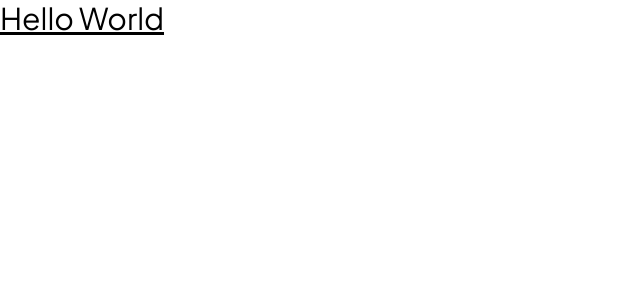
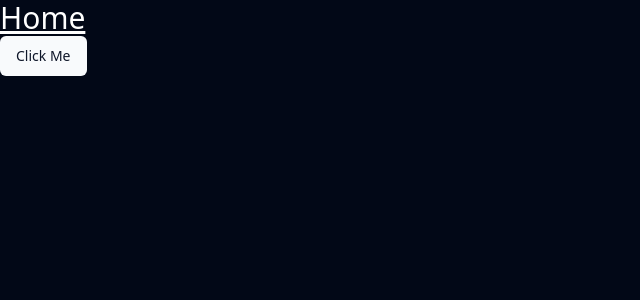
Before and after one commit to Zkyarpan/carepulse, a Next.js app: page / in a window 1280 px wide. Shown: the top 300 px of the page, without its empty margins (0-640 px from the left). Built offline with nearby package versions, Linux system fonts and the light colour scheme.

Commit message:
Add shadcn tailwing config

```diff
--- a/app/globals.css
+++ b/app/globals.css
@@ -1,3 +1,69 @@
 @tailwind base;
 @tailwind components;
 @tailwind utilities;
+
+@layer base {
+  :root {
+    --background: 0 0% 100%;
+    --foreground: 222.2 84% 4.9%;
+    --card: 0 0% 100%;
+    --card-foreground: 222.2 84% 4.9%;
+    --popover: 0 0% 100%;
+    --popover-foreground: 222.2 84% 4.9%;
+    --primary: 222.2 47.4% 11.2%;
+    --primary-foreground: 210 40% 98%;
+    --secondary: 210 40% 96.1%;
+    --secondary-foreground: 222.2 47.4% 11.2%;
+    --muted: 210 40% 96.1%;
+    --muted-foreground: 215.4 16.3% 46.9%;
+    --accent: 210 40% 96.1%;
+    --accent-foreground: 222.2 47.4% 11.2%;
+    --destructive: 0 84.2% 60.2%;
+    --destructive-foreground: 210 40% 98%;
+    --border: 214.3 31.8% 91.4%;
+    --input: 214.3 31.8% 91.4%;
+    --ring: 222.2 84% 4.9%;
+    --radius: 0.5rem;
+    --chart-1: 12 76% 61%;
+    --chart-2: 173 58% 39%;
+    --chart-3: 197 37% 24%;
+    --chart-4: 43 74% 66%;
+    --chart-5: 27 87% 67%;
+  }
+
+  .dark {
+    --background: 222.2 84% 4.9%;
+    --foreground: 210 40% 98%;
+    --card: 222.2 84% 4.9%;
+    --card-foreground: 210 40% 98%;
+    --popover: 222.2 84% 4.9%;
+    --popover-foreground: 210 40% 98%;
+    --primary: 210 40% 98%;
+    --primary-foreground: 222.2 47.4% 11.2%;
+    --secondary: 217.2 32.6% 17.5%;
+    --secondary-foreground: 210 40% 98%;
+    --muted: 217.2 32.6% 17.5%;
+    --muted-foreground: 215 20.2% 65.1%;
+    --accent: 217.2 32.6% 17.5%;
+    --accent-foreground: 210 40% 98%;
+    --destructive: 0 62.8% 30.6%;
+    --destructive-foreground: 210 40% 98%;
+    --border: 217.2 32.6% 17.5%;
+    --input: 217.2 32.6% 17.5%;
+    --ring: 212.7 26.8% 83.9%;
+    --chart-1: 220 70% 50%;
+    --chart-2: 160 60% 45%;
+    --chart-3: 30 80% 55%;
+    --chart-4: 280 65% 60%;
+    --chart-5: 340 75% 55%;
+  }
+}
+
+@layer base {
+  * {
+    @apply border-border;
+  }
+  body {
+    @apply bg-background text-foreground;
+  }
+}
--- a/app/layout.tsx
+++ b/app/layout.tsx
@@ -1,6 +1,9 @@
 import type { Metadata } from "next";
 import { Plus_Jakarta_Sans } from "next/font/google";
 import "./globals.css";
+
+import { cn } from "@/lib/utils";
+import { ThemeProvider } from "@/components/theme-provider";
 
 const fontSans = Plus_Jakarta_Sans({
   subsets: ["latin"],
@@ -20,7 +23,16 @@
 }>) {
   return (
     <html lang="en">
-      <body className={fontSans.className}>{children}</body>
+      <body
+        className={cn(
+          "min-h-screen bg-dark-300 font-sans antialiased",
+          fontSans.variable
+        )}
+      >
+        <ThemeProvider attribute="class" defaultTheme="dark">
+          {children}
+        </ThemeProvider>
+      </body>
     </html>
   );
 }
--- a/app/page.tsx
+++ b/app/page.tsx
@@ -1,5 +1,10 @@
-import Image from "next/image";
+import { Button } from '@/components/ui/button';
 
 export default function Home() {
-  return <h1 className="text-3xl underline">Hello World</h1>;
+  return (
+    <div>
+      <h1 className="text-white text-3xl underline">Home</h1>
+      <Button>Click Me</Button>
+    </div>
+  );
 }
--- /dev/null
+++ b/components/theme-provider.tsx
@@ -0,0 +1,9 @@
+"use client"
+
+import * as React from "react"
+import { ThemeProvider as NextThemesProvider } from "next-themes"
+import { type ThemeProviderProps } from "next-themes/dist/types"
+
+export function ThemeProvider({ children, ...props }: ThemeProviderProps) {
+  return <NextThemesProvider {...props}>{children}</NextThemesProvider>
+}
--- /dev/null
+++ b/components/ui/button.tsx
@@ -0,0 +1,56 @@
+import * as React from "react"
+import { Slot } from "@radix-ui/react-slot"
+import { cva, type VariantProps } from "class-variance-authority"
+
+import { cn } from "@/lib/utils"
+
+const buttonVariants = cva(
+  "inline-flex items-center justify-center whitespace-nowrap rounded-md text-sm font-medium ring-offset-background transition-colors focus-visible:outline-none focus-visible:ring-2 focus-visible:ring-ring focus-visible:ring-offset-2 disabled:pointer-events-none disabled:opacity-50",
+  {
+    variants: {
+      variant: {
+        default: "bg-primary text-primary-foreground hover:bg-primary/90",
+        destructive:
+          "bg-destructive text-destructive-foreground hover:bg-destructive/90",
+        outline:
+          "border border-input bg-background hover:bg-accent hover:text-accent-foreground",
+        secondary:
+          "bg-secondary text-secondary-foreground hover:bg-secondary/80",
+        ghost: "hover:bg-accent hover:text-accent-foreground",
+        link: "text-primary underline-offset-4 hover:underline",
+      },
+      size: {
+        default: "h-10 px-4 py-2",
+        sm: "h-9 rounded-md px-3",
+        lg: "h-11 rounded-md px-8",
+        icon: "h-10 w-10",
+      },
+    },
+    defaultVariants: {
+      variant: "default",
+      size: "default",
+    },
+  }
+)
+
+export interface ButtonProps
+  extends React.ButtonHTMLAttributes<HTMLButtonElement>,
+    VariantProps<typeof buttonVariants> {
+  asChild?: boolean
+}
+
+const Button = React.forwardRef<HTMLButtonElement, ButtonProps>(
+  ({ className, variant, size, asChild = false, ...props }, ref) => {
+    const Comp = asChild ? Slot : "button"
+    return (
+      <Comp
+        className={cn(buttonVariants({ variant, size, className }))}
+        ref={ref}
+        {...props}
+      />
+    )
+  }
+)
+Button.displayName = "Button"
+
+export { Button, buttonVariants }
--- /dev/null
+++ b/lib/utils.ts
@@ -0,0 +1,6 @@
+import { type ClassValue, clsx } from "clsx"
+import { twMerge } from "tailwind-merge"
+
+export function cn(...inputs: ClassValue[]) {
+  return twMerge(clsx(inputs))
+}
--- a/tailwind.config.ts
+++ b/tailwind.config.ts
@@ -1,20 +1,80 @@
-import type { Config } from "tailwindcss";
+import type { Config } from "tailwindcss"
 
-const config: Config = {
+const config = {
+  darkMode: ["class"],
   content: [
-    "./pages/**/*.{js,ts,jsx,tsx,mdx}",
-    "./components/**/*.{js,ts,jsx,tsx,mdx}",
-    "./app/**/*.{js,ts,jsx,tsx,mdx}",
-  ],
+    './pages/**/*.{ts,tsx}',
+    './components/**/*.{ts,tsx}',
+    './app/**/*.{ts,tsx}',
+    './src/**/*.{ts,tsx}',
+	],
+  prefix: "",
   theme: {
+    container: {
+      center: true,
+      padding: "2rem",
+      screens: {
+        "2xl": "1400px",
+      },
+    },
     extend: {
-      backgroundImage: {
-        "gradient-radial": "radial-gradient(var(--tw-gradient-stops))",
-        "gradient-conic":
-          "conic-gradient(from 180deg at 50% 50%, var(--tw-gradient-stops))",
+      colors: {
+        border: "hsl(var(--border))",
+        input: "hsl(var(--input))",
+        ring: "hsl(var(--ring))",
+        background: "hsl(var(--background))",
+        foreground: "hsl(var(--foreground))",
+        primary: {
+          DEFAULT: "hsl(var(--primary))",
+          foreground: "hsl(var(--primary-foreground))",
+        },
+        secondary: {
+          DEFAULT: "hsl(var(--secondary))",
+          foreground: "hsl(var(--secondary-foreground))",
+        },
+        destructive: {
+          DEFAULT: "hsl(var(--destructive))",
+          foreground: "hsl(var(--destructive-foreground))",
+        },
+        muted: {
+          DEFAULT: "hsl(var(--muted))",
+          foreground: "hsl(var(--muted-foreground))",
+        },
+        accent: {
+          DEFAULT: "hsl(var(--accent))",
+          foreground: "hsl(var(--accent-foreground))",
+        },
+        popover: {
+          DEFAULT: "hsl(var(--popover))",
+          foreground: "hsl(var(--popover-foreground))",
+        },
+        card: {
+          DEFAULT: "hsl(var(--card))",
+          foreground: "hsl(var(--card-foreground))",
+        },
+      },
+      borderRadius: {
+        lg: "var(--radius)",
+        md: "calc(var(--radius) - 2px)",
+        sm: "calc(var(--radius) - 4px)",
+      },
+      keyframes: {
+        "accordion-down": {
+          from: { height: "0" },
+          to: { height: "var(--radix-accordion-content-height)" },
+        },
+        "accordion-up": {
+          from: { height: "var(--radix-accordion-content-height)" },
+          to: { height: "0" },
+        },
+      },
+      animation: {
+        "accordion-down": "accordion-down 0.2s ease-out",
+        "accordion-up": "accordion-up 0.2s ease-out",
       },
     },
   },
-  plugins: [],
-};
-export default config;
+  plugins: [require("tailwindcss-animate")],
+} satisfies Config
+
+export default config
```
Also changed, not shown: package.json (+12 -4 lines), components.json (added), 1 other file (tests, documents, lock files or other folders).
